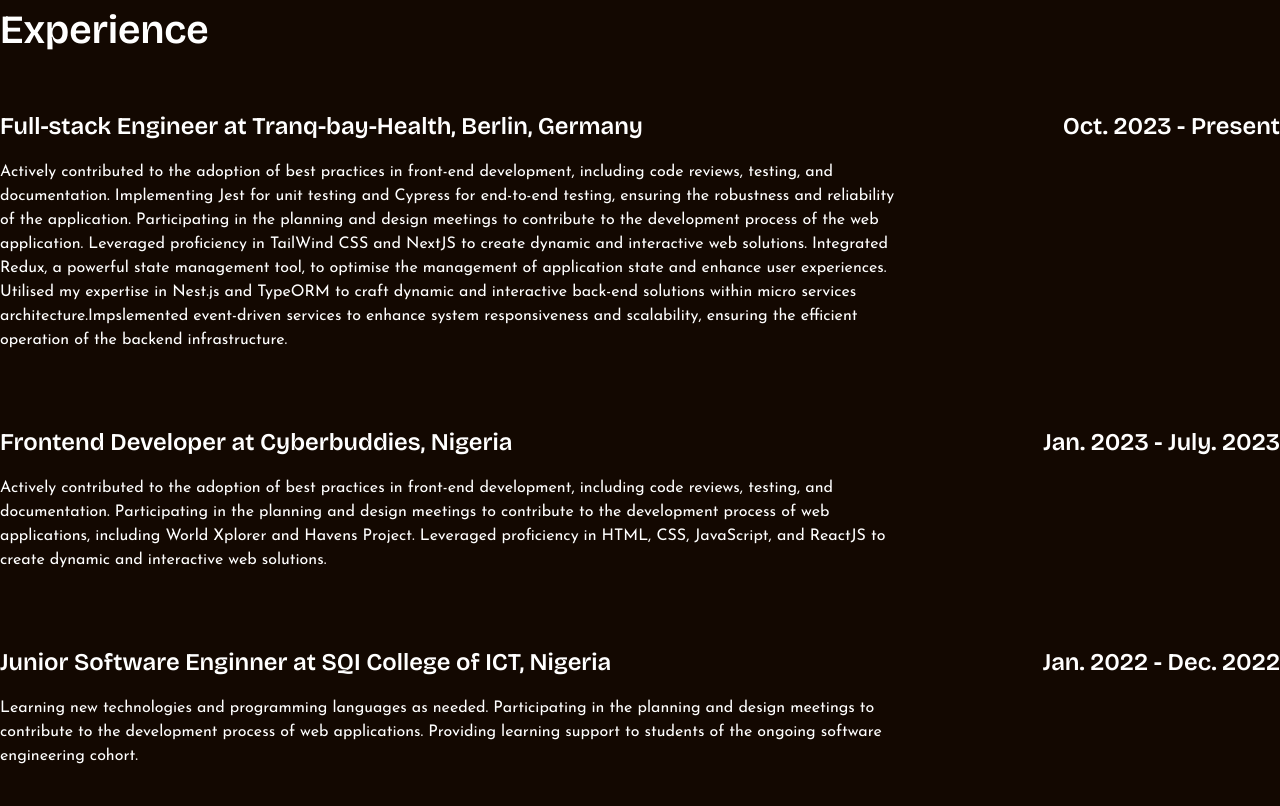
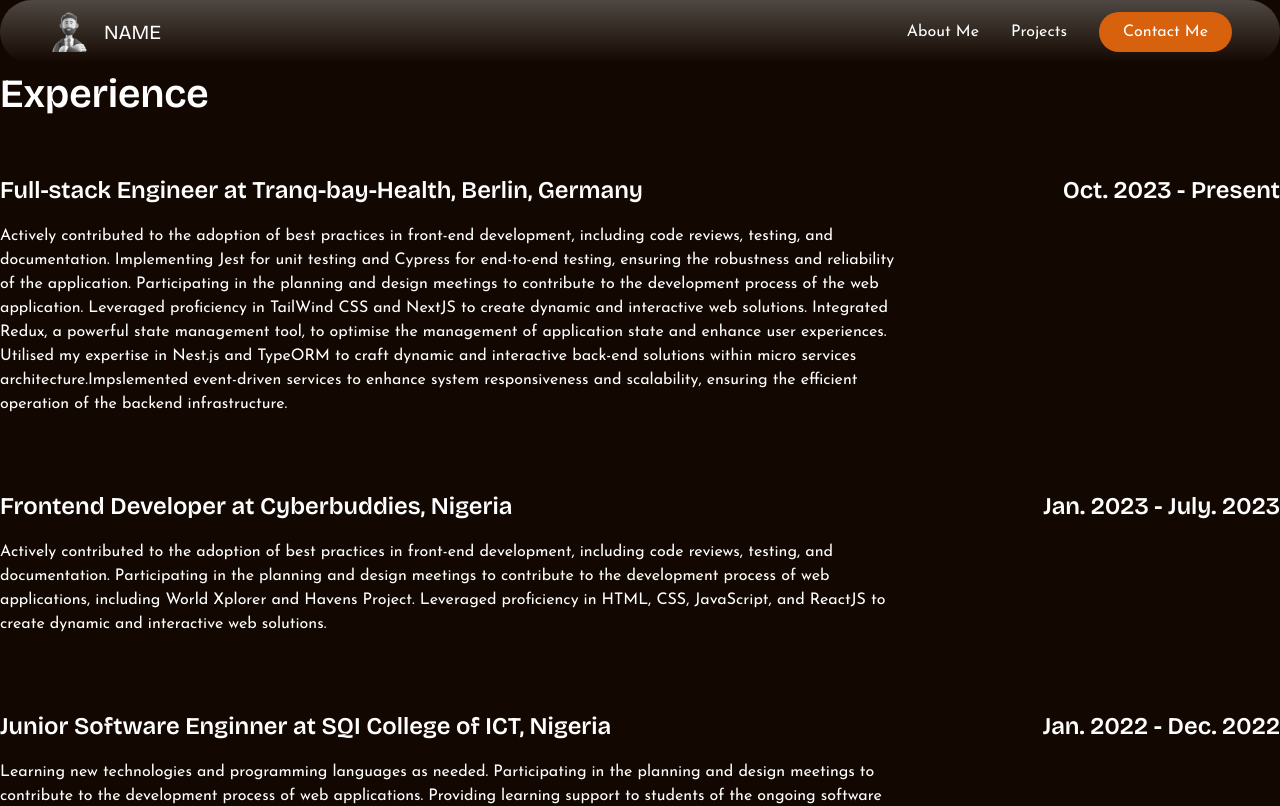
Before and after one commit to Taiwooye/Portfolio, a Next.js app: page /about-me in a window 1280 px wide. Shown: the top 806 px of the page. Built offline with nearby package versions, Linux system fonts and the light colour scheme.

Commit message:
import navbar to experience page

```diff
--- a/pages/about-me/index.tsx
+++ b/pages/about-me/index.tsx
@@ -1,9 +1,11 @@
 import ExperienceAnSkill from '@/components/experienceAndSkills'
 import SocialsAndcontactUs from '@/components/socialsAndContactUs'
+import Navbar from '@/components/utils/navbar'
 
 export default function AboutMe() {
   return (
     <>
+      <Navbar />
       <ExperienceAnSkill />
       <SocialsAndcontactUs />
     </>
```
